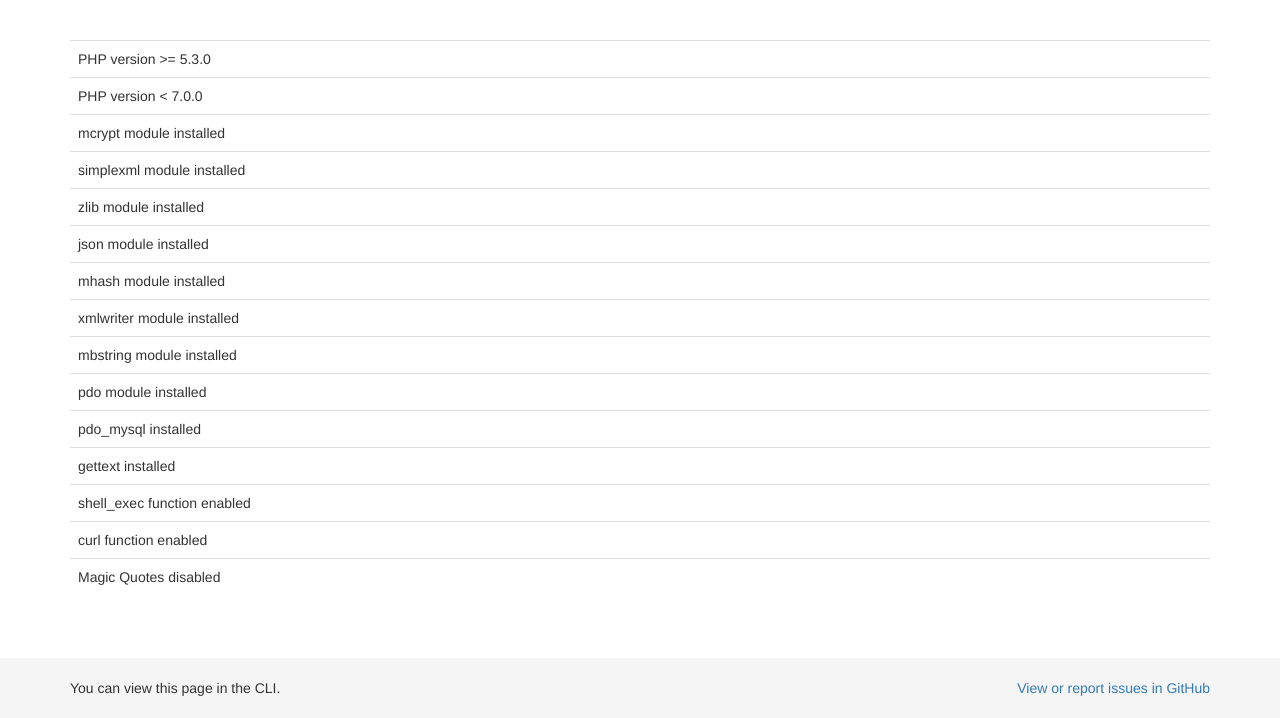
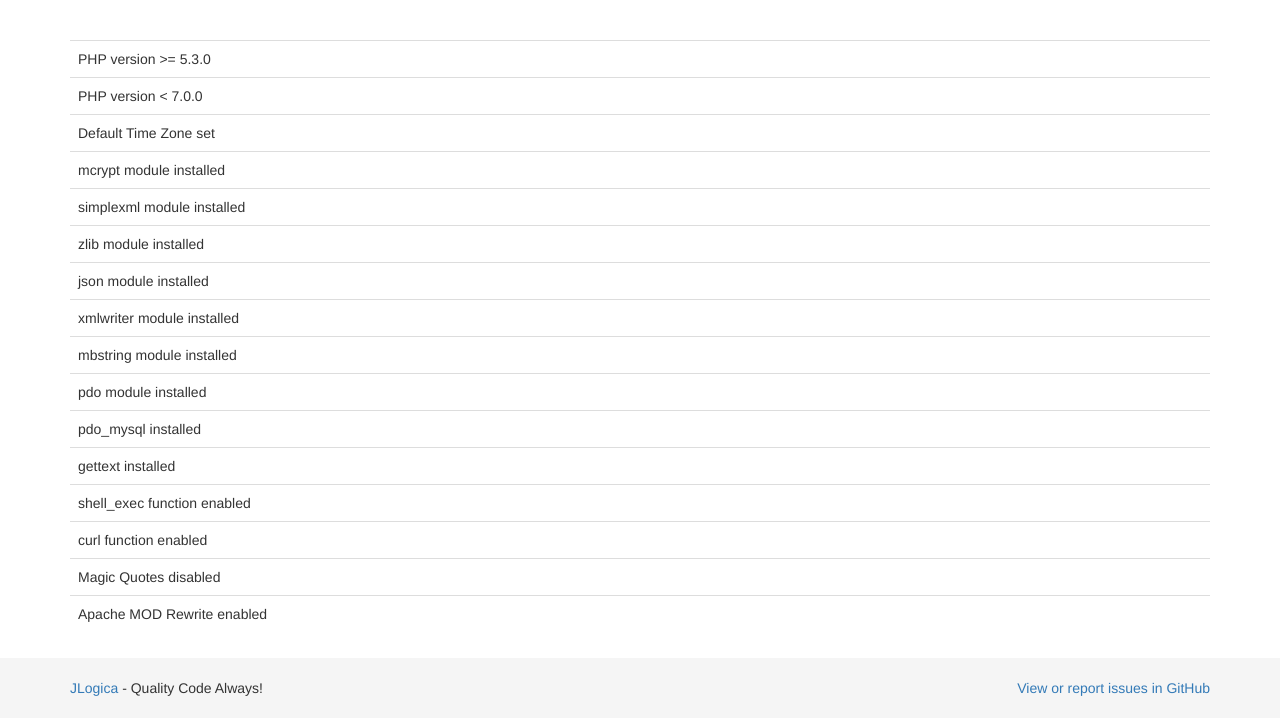
Before and after one commit to jrxpress/aMember.Requirements.PHP, a PHP site: page /requirements.php in a window 1280 px wide. Shown: the part 82-800 px from the top of the page. Run offline with PHP 8.4, Linux system fonts and the light colour scheme; some libraries are stand-ins or nearby versions.

Commit message:
Updated instructions, added mod_rewrite & time zone tests

```diff
--- a/requirements.php
+++ b/requirements.php
@@ -19,11 +19,12 @@ ini_set('display_errors', '1');
 
 $values[] = array('desc' => 'PHP version >= 5.3.0', 'res' => (version_compare(PHP_VERSION, '5.3.0') >= 0));
 $values[] = array('desc' => 'PHP version < 7.0.0', 'res' => (version_compare(PHP_VERSION, '7.0.0') < 0));
+$values[] = array('desc' => 'Default Time Zone set', 'res' => ( ! empty(ini_get('date.timezone'))));
 $values[] = array('desc' => 'mcrypt module installed', 'res' => extension_loaded('mcrypt'));
 $values[] = array('desc' => 'simplexml module installed', 'res' => extension_loaded('simplexml'));
 $values[] = array('desc' => 'zlib module installed', 'res' => extension_loaded('zlib'));
 $values[] = array('desc' => 'json module installed', 'res' => extension_loaded('json'));
-$values[] = array('desc' => 'mhash module installed', 'res' => extension_loaded('mhash'));
+//$values[] = array('desc' => 'mhash module installed', 'res' => extension_loaded('mhash'));
 $values[] = array('desc' => 'xmlwriter module installed', 'res' => extension_loaded('xmlwriter'));
 $values[] = array('desc' => 'mbstring module installed', 'res' => extension_loaded('mbstring'));
 $values[] = array('desc' => 'pdo module installed', 'res' => extension_loaded('pdo'));
@@ -32,11 +33,21 @@ $values[] = array('desc' => 'gettext installed', 'res' => function_exists('gette
 $values[] = array('desc' => 'shell_exec function enabled', 'res' => isAvailable('shell_exec'));
 $values[] = array('desc' => 'curl function enabled', 'res' => function_exists('curl_version'));
 $values[] = array('desc' => 'Magic Quotes disabled', 'res' => (! get_magic_quotes_gpc()));
-
+$values[] = array('desc' => 'Apache MOD Rewrite enabled', 'res' => checkRewrite());
 
 // =============
 // = FUNCTIONS =
 // =============
+
+function checkRewrite()
+{
+    foreach( $_SERVER AS $k => $v )
+    {
+        if( $k == 'XXX_REWRITE_XXX' ) return true;
+        if( $k == 'REDIRECT_XXX_REWRITE_XXX' ) return true;
+    }
+    return( false );
+}
 
 function output($str)
 {
@@ -87,7 +98,7 @@ if (PHP_SAPI == 'cli') {
         output($value['desc'] . ': ' . check($value['res']) . PHP_EOL);
     }
 
-    output(PHP_EOL . 'You can also view this file in a browser' . PHP_EOL);
+    output(PHP_EOL . 'This test should be done in a browser' . PHP_EOL);
     exit;
 }
 
@@ -184,7 +195,7 @@ if (PHP_SAPI == 'cli') {
             <div class="container">
                 <div class="row">
                     <div class="col-xs-8">
-                        <p>You can view this page in the CLI.</p>
+                        <p><a href='https://jlogica.com'>JLogica</a> - Quality Code Always!</p>
                     </div>
                     <div class="col-xs-4">
                         <p class="text-right"><a target="_blank" href="https://github.com/JLogica/aMember.Requirements.PHP">View or report issues in GitHub</a></p>
```
Also changed, not shown: .htaccess (added), README.md.
